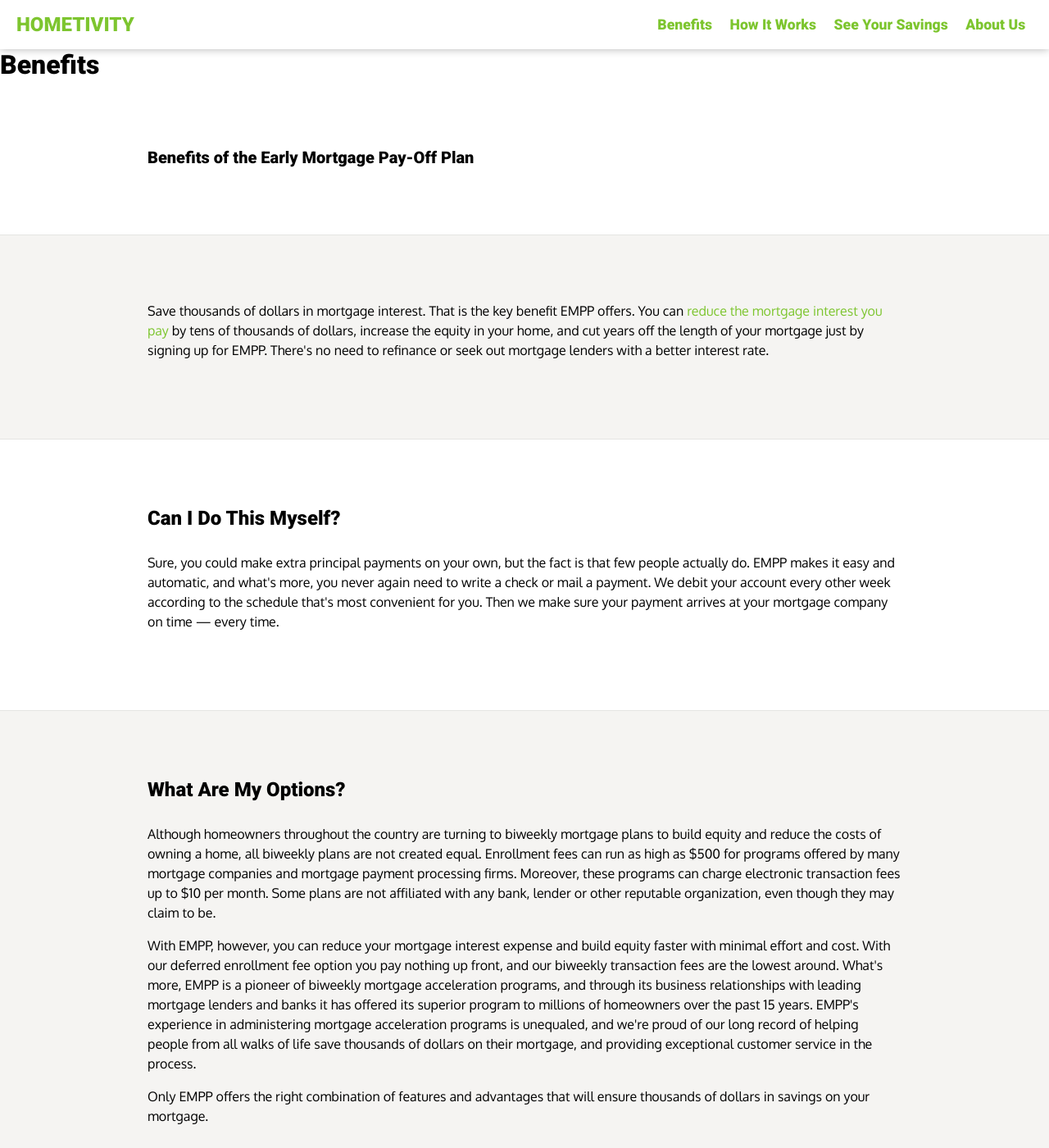
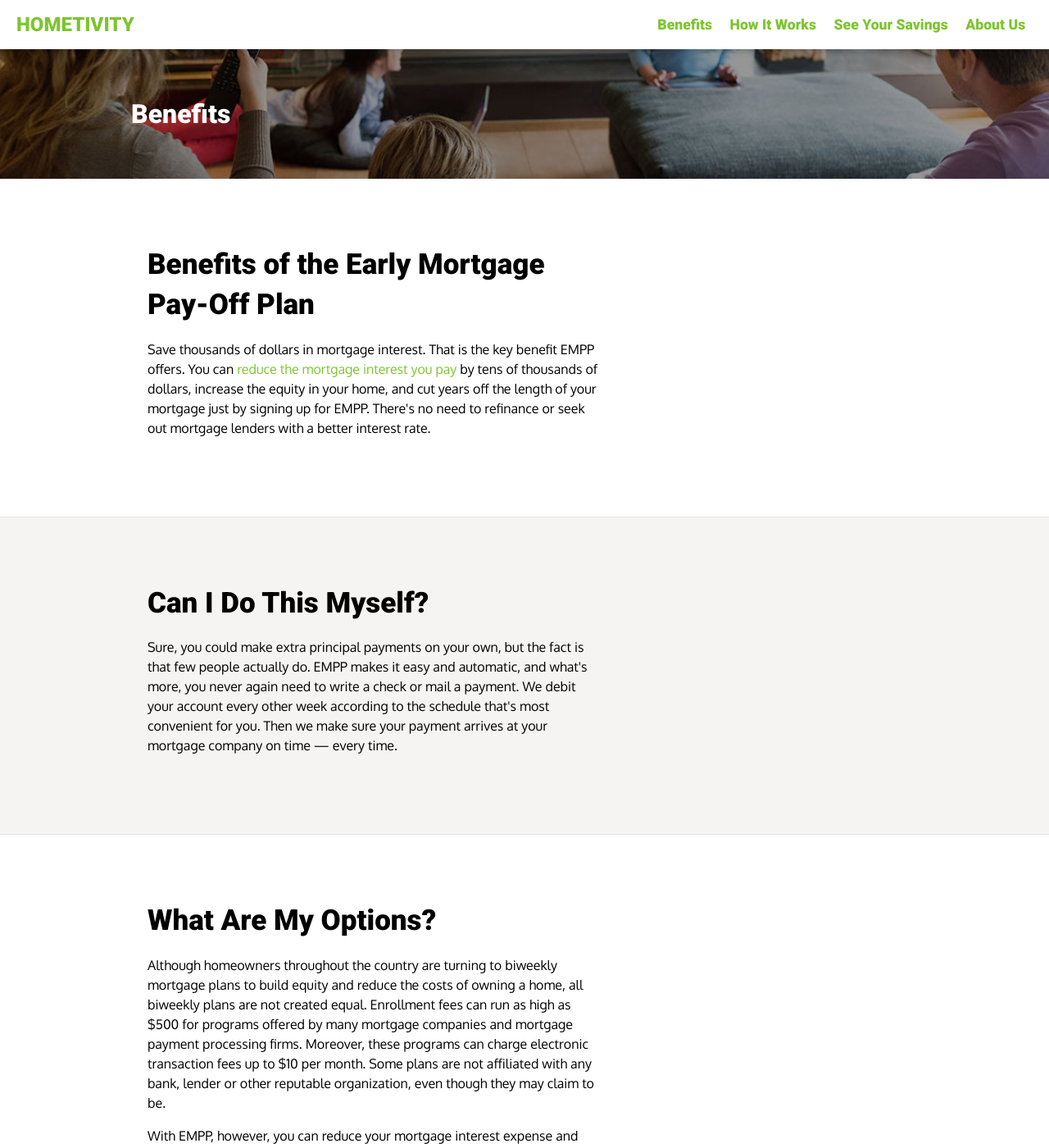
Before and after one commit to kristenzirkler/hometivity-demo, a Jekyll site: the page built from benefits/index.html, in a window 1280 px wide and 1400 px high. Shown: the whole window at 82% size. Built offline with Jekyll 4.4.1, drawn with Linux system fonts in a browser that asks for light colours; nearby versions of some CDN libraries.

Commit message:
begin graphics

```diff
--- a/benefits/index.html
+++ b/benefits/index.html
@@ -8,17 +8,12 @@ path: ../
 
   <div class="slide">
     <div class="inner">
-    <h2>Benefits of the Early Mortgage Pay-Off Plan</h2>
-    </div>
-  </div>
-  <div class="slide">
-    <div class="inner">
+    <h3>Benefits of the Early Mortgage Pay-Off Plan</h3>
     <p><strong>Save thousands of dollars in mortgage interest.</strong> That is the key benefit EMPP offers. You can <a href="CalcSavings.aspx">reduce the mortgage interest you pay</a> by tens of thousands of dollars, increase the equity in your home, and cut years off the length of your mortgage just by signing up for EMPP. There's no need to refinance or seek out mortgage lenders with a better interest rate.</p>
     </div>
   </div>
   <div class="slide">
     <div class="inner">
-
     <h3>Can I Do This Myself?</h3>
     <p>Sure, you could make extra principal payments on your own, but the fact is that few people actually do. EMPP makes it easy and automatic, and what's more, you never again need to write a check or mail a payment. We debit your account every other week according to the schedule that's most convenient for you. Then we make sure your payment arrives at your mortgage company on time — every time.</p>
     </div>
--- a/css/style.css
+++ b/css/style.css
@@ -306,7 +306,10 @@ body {
     border: 1px solid #7dc52f;
     display: inline-block;
     margin: 5px 10px;
-    border-radius: 50%; }
+    border-radius: 50%;
+    width: 50px;
+    height: 50px;
+    text-align: center; }
     .site-navigation .mobile-toggle i {
       padding: 0 .5em;
       font-size: 1.3em;
@@ -355,6 +358,13 @@ body {
 .content {
   overflow: hidden; }
 
+.page-header {
+  padding: 30px;
+  color: #fff;
+  background-image: url("../img/page-image.jpg");
+  background-size: cover;
+  background-position: center center; }
+
 .slide {
   border-bottom: 1px solid #e5e5e3; }
   .slide .inner {
@@ -379,6 +389,9 @@ body {
     font-size: 14px;
     text-transform: uppercase; }
 
+.testimonial .photo {
+  display: none; }
+
 .quote {
   margin-bottom: 2em; }
   .quote p {
@@ -397,12 +410,20 @@ body {
       content: '”';
       bottom: -20px;
       right: -40px; }
+  .quote strong {
+    font-size: 1.5em; }
   .quote em {
     font-size: .9em;
     font-style: italic;
     color: #8d9095; }
 
 @media all and (min-width: 420px) {
+  .page-header {
+    padding: 60px 20px; }
+    .page-header .inner {
+      max-width: 960px;
+      margin: 0 auto; }
+
   .intro-hero {
     padding: 10vw 20px; }
     .intro-hero h1 {
@@ -414,7 +435,21 @@ body {
   .slide .inner {
     max-width: 960px;
     margin: 0 auto;
-    padding: 5em 20px; } }
+    padding: 5em 20px; }
+  .slide h3 {
+    font-size: 35px;
+    margin-bottom: .5em; }
+  .slide h3, .slide p {
+    width: 60%; } }
+@media all and (min-width: 800px) {
+  .testimonial {
+    overflow: hidden; }
+    .testimonial .photo {
+      width: 40%;
+      float: right;
+      display: block; }
+      .testimonial .photo img {
+        width: 100%; } }
 .button-standard {
   padding: 1em 1.5em;
   color: #fff;
--- a/how-it-works/index.html
+++ b/how-it-works/index.html
@@ -7,8 +7,7 @@ path: ../
 <div class="content">
 <div class="slide">
     <div class="inner">
-        <h2>How Does EMPP Work?</h2>
-
+        <h3>How Does EMPP Work?</h3>
         <p>EMPP makes it simple for you to pay off your mortgage years early and save up to tens of thousands of dollars in interest. Here’s how it works:</p>
     </div>
   </div>
--- a/index.html
+++ b/index.html
@@ -15,6 +15,7 @@ path: ../
 
   <div class="slide testimonial">
     <div class="inner">
+      <div class="photo"><img src="img/testimonial-ben.jpg" alt="Ben Cundiff, Louisville, KY" /></div>
       <div class="quote">
         <p><strong>I would like to say it has been a pleasure</strong> to have paid off my house using Hometivity. I only wish I knew about this way of paying for your house 15 years ago. Thanks again from a very satisfied customer.</p>
         <em>Ben Cundiff, Louisville, KY</em>
@@ -23,7 +24,7 @@ path: ../
     </div>
   </div>
 
-  <div class="slide">
+  <div class="slide ">
     <div class="inner">
       <h3>What is the Early Mortgage Pay-Off Plan?<sup>&reg;</sup></h3>
       <p>The <strong>Early Mortgage Pay-Off Plan (EMPP)</strong> is an automatic mortgage acceleration program that helps you pay off your mortgage years ahead of schedule, saving you thousands of dollars in interest and effectively reducing your mortgage interest rate.</p>
--- a/scss/site-frame.scss
+++ b/scss/site-frame.scss
@@ -31,6 +31,9 @@ body {
 		display: inline-block;
 		margin: 5px 10px;
 		border-radius: 50%;
+		width: $nav-height - 10;
+		height: $nav-height - 10;
+		text-align: center;
 		i {
 			padding: 0 .5em;
 			font-size: 1.3em;
```
Also changed, not shown: other parts of index.html (+1 -1 lines), scss/pages.scss (+41 -1 lines), scss/style.scss (+21 -0 lines), img/page-image.jpg (added), img/testimonial-ben.jpg (added), 1 other file.
